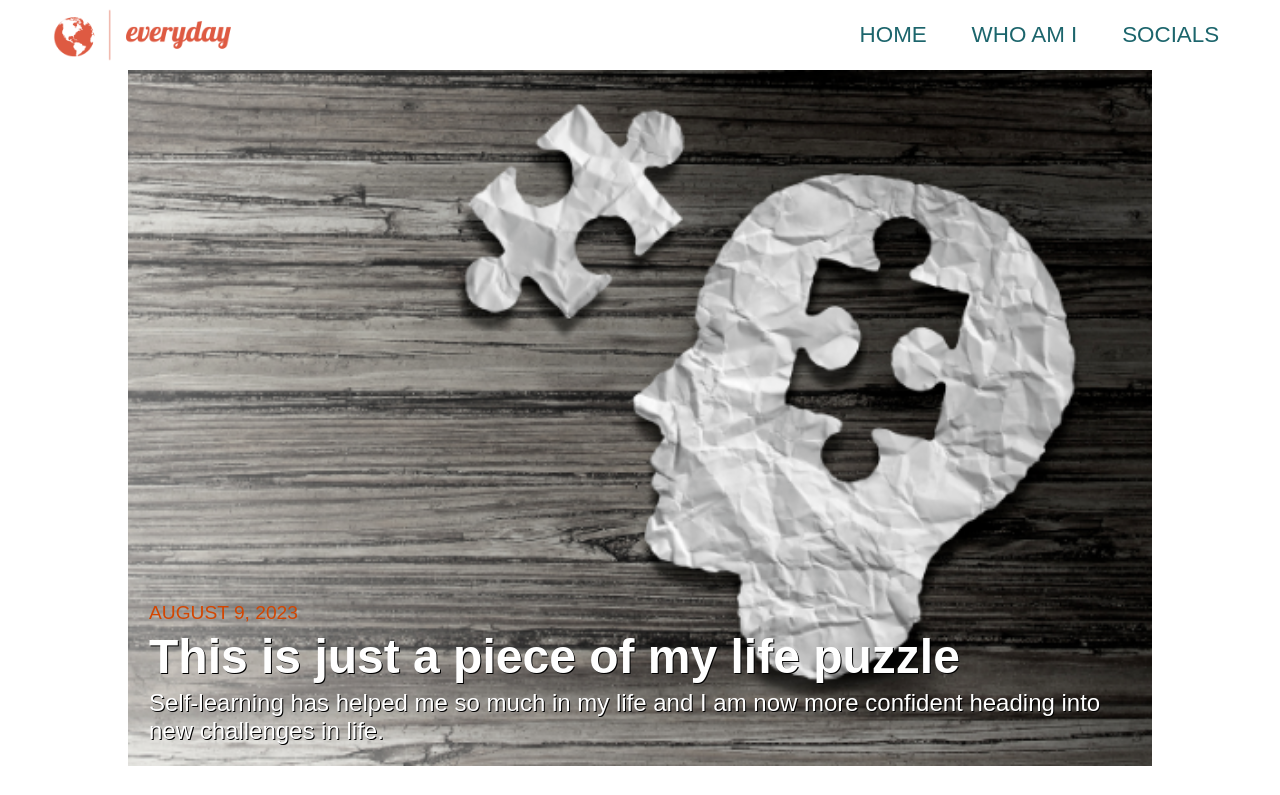
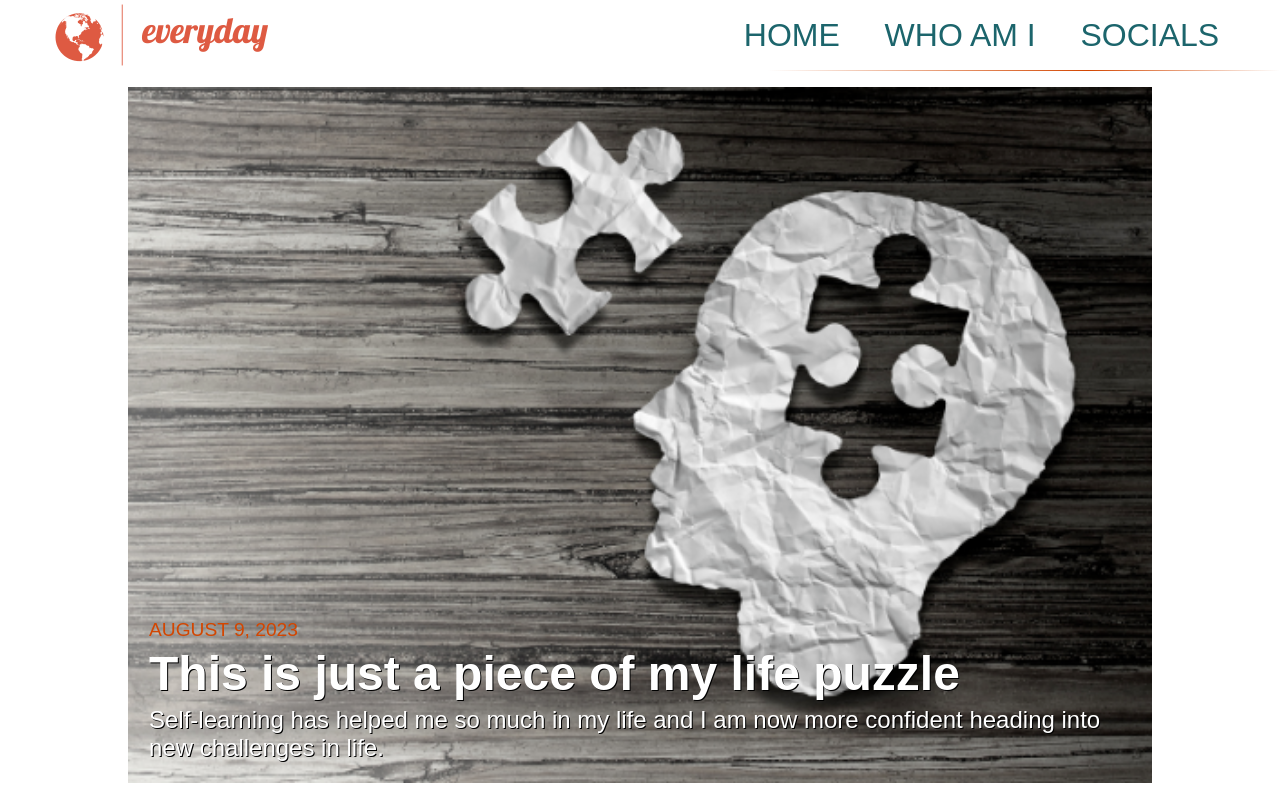
Before and after one commit to AskurTomasson/daily-journal, a plain HTML site: page index.html in a window 1280 px wide. Shown: the top 795 px of the page. Drawn offline with Linux system fonts and the light colour scheme; grey boxes are pictures that could not be loaded; a web font is replaced by a local one.

Commit message:
changes to html and css

```diff
--- a/index.html
+++ b/index.html
@@ -33,7 +33,7 @@
             </nav>
         </header>
     </div>
-
+    <div class="header-separator"></div>
     <main>
         <div class="showcase-post-div" id="showcase-post-div">
           <!-- TITLE POST WILL RENDER HERE -->
--- a/styles.css
+++ b/styles.css
@@ -16,6 +16,10 @@ a {
     color: #1c656c;
     text-decoration: none;
     font-size: 1.4rem;
+}
+
+.header-separator {
+    display: none;
 }
 
 .navbar {
@@ -91,6 +95,19 @@ a {
         display: none;
     }
 
+    .header-separator {
+        display: block;
+        width: 100%;
+        height: 1px;
+        background: linear-gradient(
+            90deg,
+            white 45%,
+            #d34600 85%,
+            white
+        );
+        margin-bottom: 1em;
+    }
+
     .nav-menu {
         display: flex;
         font-size: 1.75vw;
@@ -99,7 +116,7 @@ a {
     }
 
     .header-img {
-        width: 15%;
+        width: 25%;
         margin-left: 2em;
     }
 
@@ -146,6 +163,27 @@ a {
 
     .nav-menu.active {
         left: 0;
+    }
+}
+
+@media (min-width: 900px) {
+    .header-separator {
+        background: linear-gradient(
+            90deg,
+            white 60%,
+            #d34600 85%,
+            white
+        );
+    }
+}
+
+@media (min-width: 1100px) {
+    a {
+        font-size: 2rem;
+    }
+
+    .header-img {
+        width: 18%;
     }
 }
 
```
